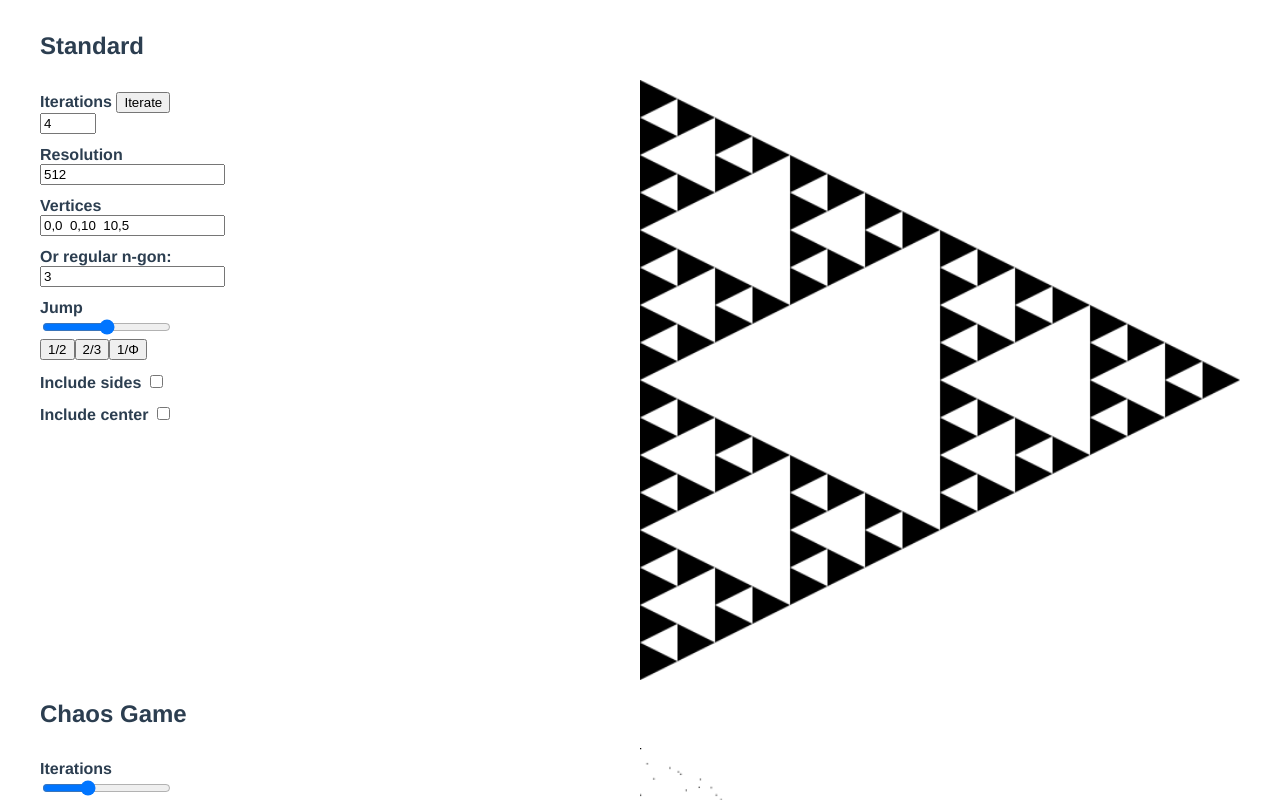
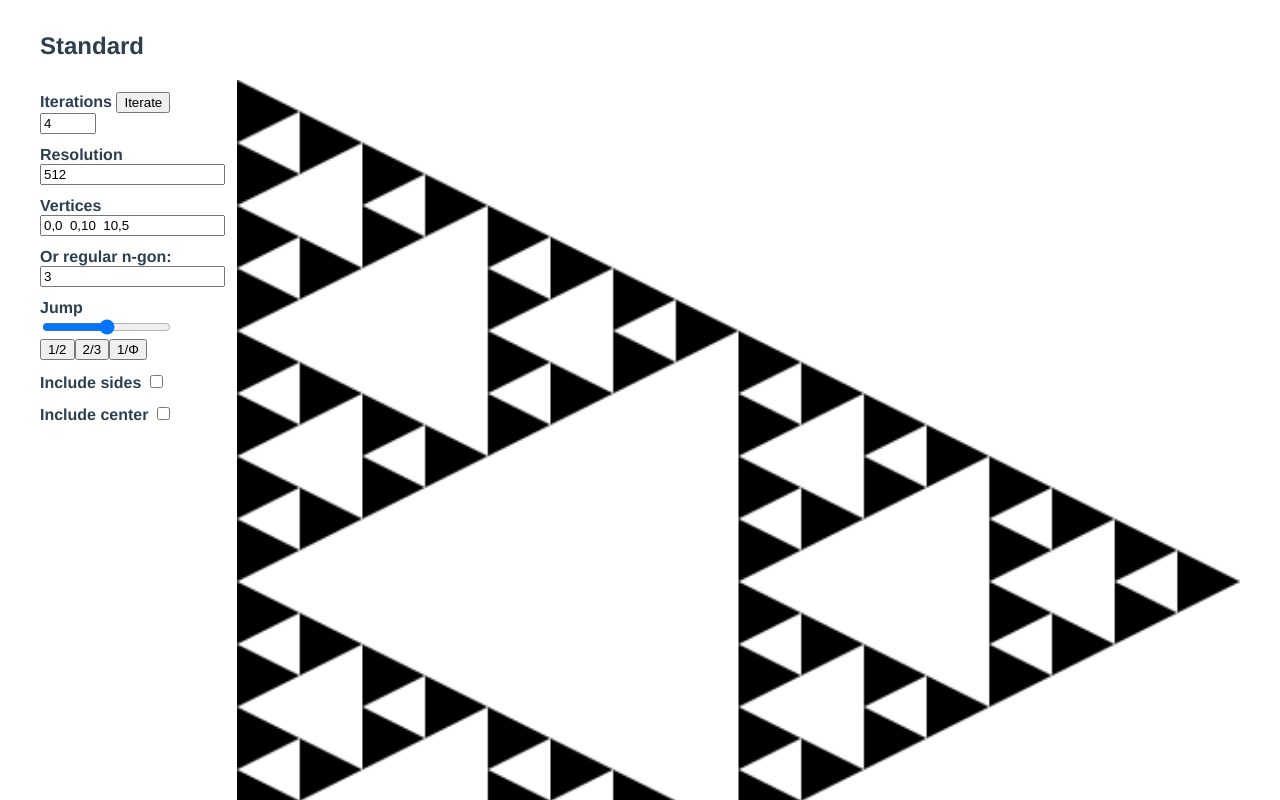
Before and after one commit to YeemBoi/chaos, a Vue app: page / in a window 1280 px wide. Shown: the top 800 px of the page. Built offline with nearby package versions, Linux system fonts and the light colour scheme.

Commit message:
fix flex

```diff
--- a/src/components/BaseRenderer.vue
+++ b/src/components/BaseRenderer.vue
@@ -1,6 +1,6 @@
 <template>
   <div class="flex-container">
-    <form class="flex-child" action="javascript:void(0)">
+    <form action="javascript:void(0)">
       <slot />
       <label for="res">Resolution</label>
       <input id="res" v-model="res" type="number" />
@@ -36,12 +36,7 @@
         <input id="includeCenter" v-model="includeCenter" type="checkbox"
       /></label>
     </form>
-    <canvas
-      class="flex-child"
-      ref="canvas"
-      :height="canvasRes"
-      :width="canvasRes"
-    />
+    <canvas ref="canvas" :height="canvasRes" :width="canvasRes" />
   </div>
 </template>
 <script>
@@ -182,18 +177,16 @@ label {
   display: flex;
   flex-flow: row wrap;
   align-items: top;
+  justify-content: flex-start;
   width: 100%;
   height: 100%;
 }
-
-.flex-child {
-  flex: 1;
+form {
+  flex-grow: 0;
+  margin-right: 12px;
 }
 
-/*
-canvas  {
-  transform-origin: top;
-  transform: scale(2);
+canvas {
+  flex-grow: 1;
 }
-*/
 </style>
```
